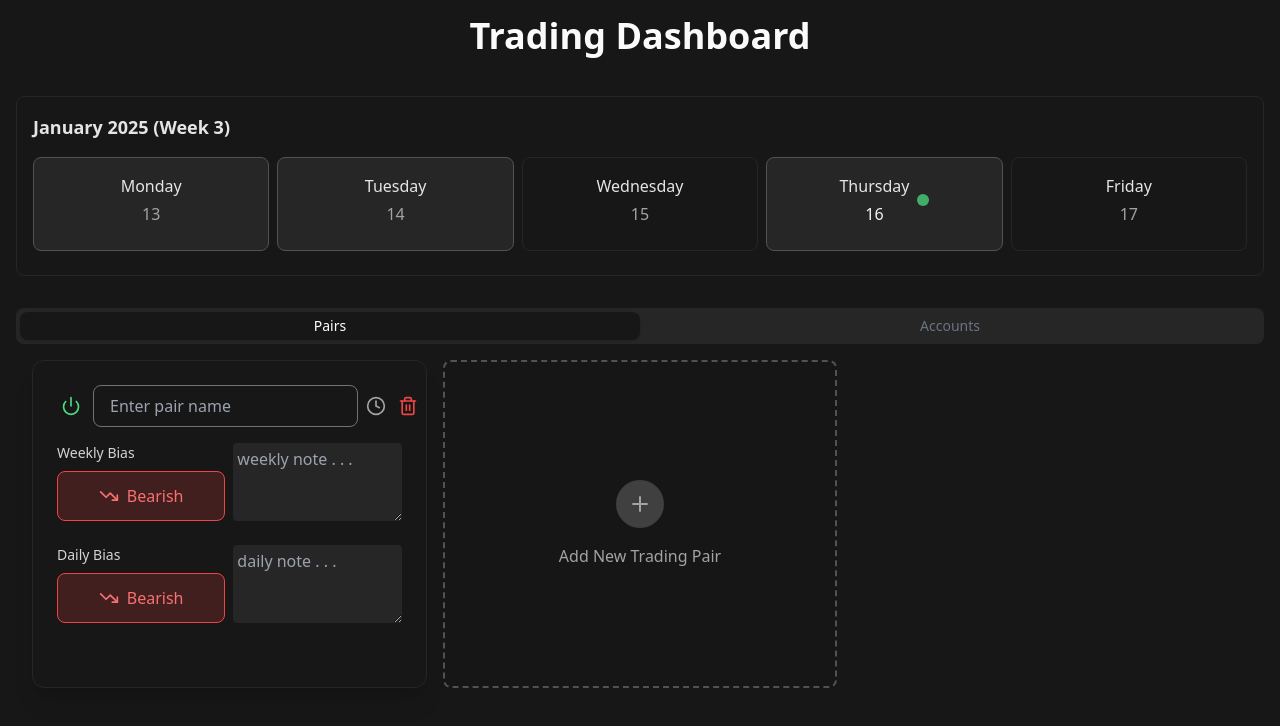
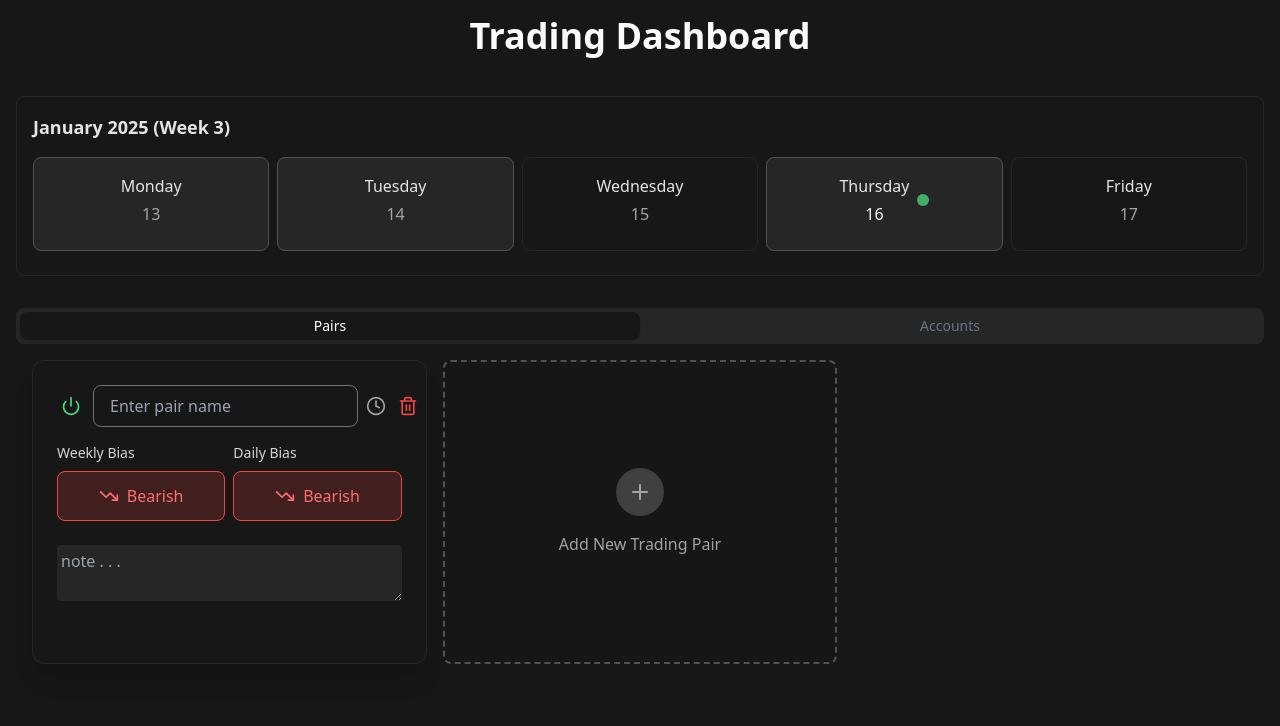
Before and after one commit to karthiksuresh181/trading-dashboard, a React (Vite) app: page / in a window 1280 px wide. Both pictures are taken after a click on the button "Add New Trading Pair". Shown: the top 726 px of the page. Built offline with nearby package versions, Linux system fonts and the light colour scheme.

Commit message:
Minor improvements

```diff
--- a/src/PairManager.tsx
+++ b/src/PairManager.tsx
@@ -67,8 +67,7 @@ const PairManagerApp = () => {
       history: [],
       isEditing: true,
       manuallyInvalidated: false,
-      weeklyNote: '',
-      dailyNote: ''
+      note: ''
     };
     setPairs([...pairs, newPair]);
   };
@@ -99,7 +98,7 @@ const PairManagerApp = () => {
               dailyBias: p.dailyBias,
               weeklyBias: p.weeklyBias
             },
-            ...p.history.slice(0, 6)
+            ...p.history.slice(0, 1)
           ];
 
           return {
@@ -229,12 +228,19 @@ const PairManagerApp = () => {
 
                 <CardContent className="space-y-6">
                   {/* Bias Selection Section */}
-                  <div className="grid grid-cols-2 gap-2">
-                    {/* Weekly Bias */}
-                    <div className="space-y-2">
+                  <div className="grid grid-row-2 gap-2">
+
+
+                    <div className="grid grid-cols-2 gap-2">
                       <label className="block text-sm font-medium text-neutral-300">
                         Weekly Bias
                       </label>
+                      <label className="block text-sm font-medium text-neutral-300">
+                        Daily Bias
+                      </label>
+                    </div>
+                    <div className="grid grid-cols-2 gap-2">
+                      {/* Weekly Bias */}
                       <button
                         onClick={() => toggleBias(pair, true)}
                         className={`w-full flex items-center justify-center gap-2 p-3 rounded-lg border
@@ -255,22 +261,7 @@ const PairManagerApp = () => {
                           </>
                         )}
                       </button>
-                    </div>
-
-                    <textarea
-                      value={pair.weeklyNote}
-                      onChange={(e) => updatePair(pair.id, 'weeklyNote', e.target.value)}
-                      placeholder='weekly note . . . '
-                      className="w-full p-1 bg-neutral-800 border-neutral-600 text-neutral-300 rounded focus:ring-2 focus:ring-neutral-500 focus:border-neutral-500"
-                    />
-                  </div>
-
-                  <div className="grid grid-cols-2 gap-2">
-                    {/* Daily Bias */}
-                    <div className="space-y-2">
-                      <label className="block text-sm font-medium text-neutral-300">
-                        Daily Bias
-                      </label>
+                      {/* Daily Bias */}
                       <button
                         onClick={() => toggleBias(pair, false)}
                         className={`w-full flex items-center justify-center gap-2 p-3 rounded-lg border
@@ -292,17 +283,17 @@ const PairManagerApp = () => {
                         )}
                       </button>
                     </div>
-
-                    <textarea
-                      value={pair.dailyNote}
-                      onChange={(e) => updatePair(pair.id, 'dailyNote', e.target.value)}
-                      placeholder='daily note . . . '
-                      className="w-full p-1 bg-neutral-800 border-neutral-600 text-neutral-300 rounded focus:ring-2 focus:ring-neutral-500 focus:border-neutral-500"
-                    />
                   </div>
 
+                  <textarea
+                    value={pair.note}
+                    onChange={(e) => updatePair(pair.id, 'note', e.target.value)}
+                    placeholder='note . . . '
+                    className="w-full p-1 bg-neutral-800 border-neutral-600 text-neutral-300 rounded focus:ring-2 focus:ring-neutral-500 focus:border-neutral-500"
+                  />
+
                   {/* History Section */}
-                  <div className="pt-4 space-y-4">
+                  <div className="pt-2 space-y-2">
                     {pair.history.length > 0 && (
                       <button
                         onClick={() => toggleHistory(pair.id)}
```
